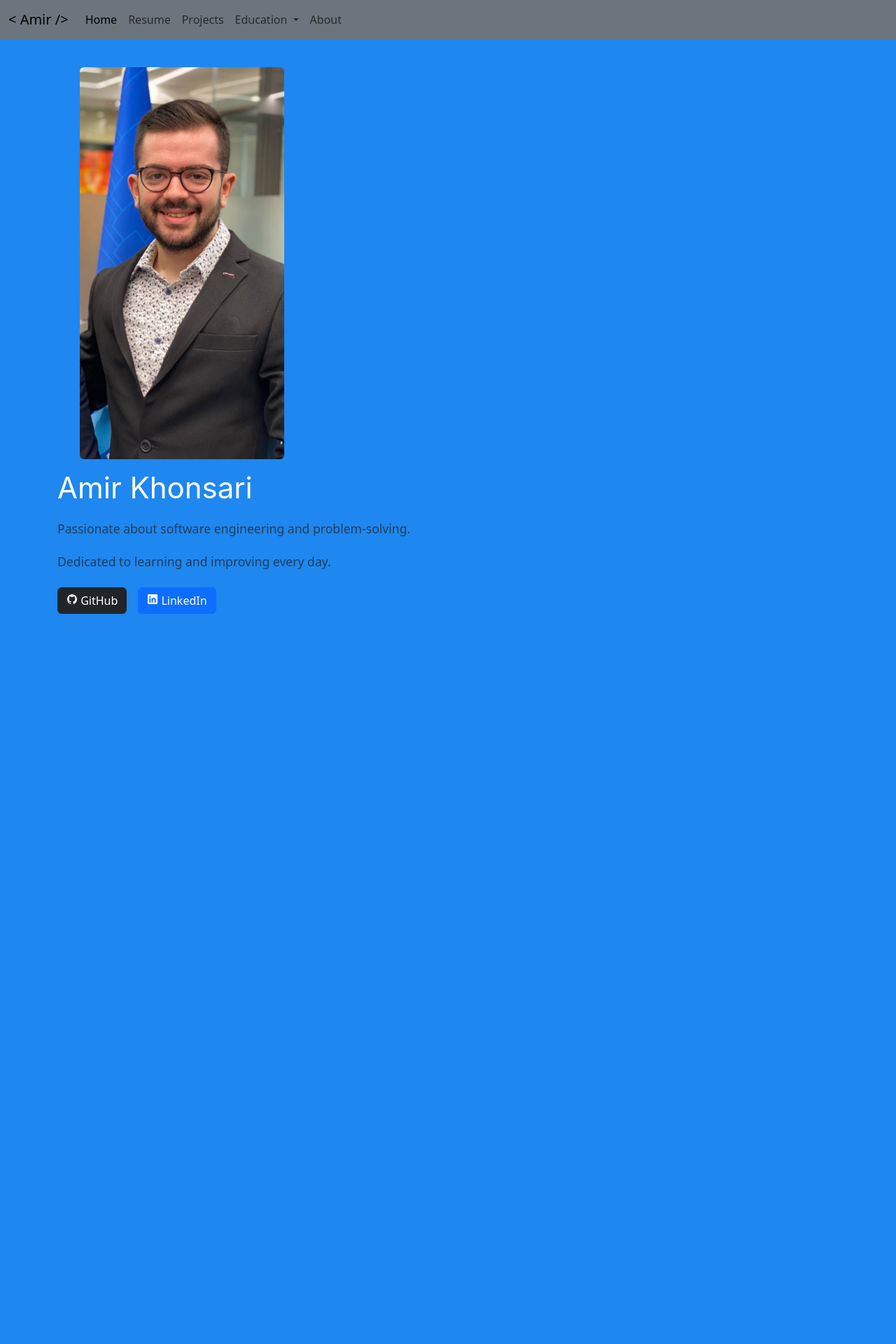
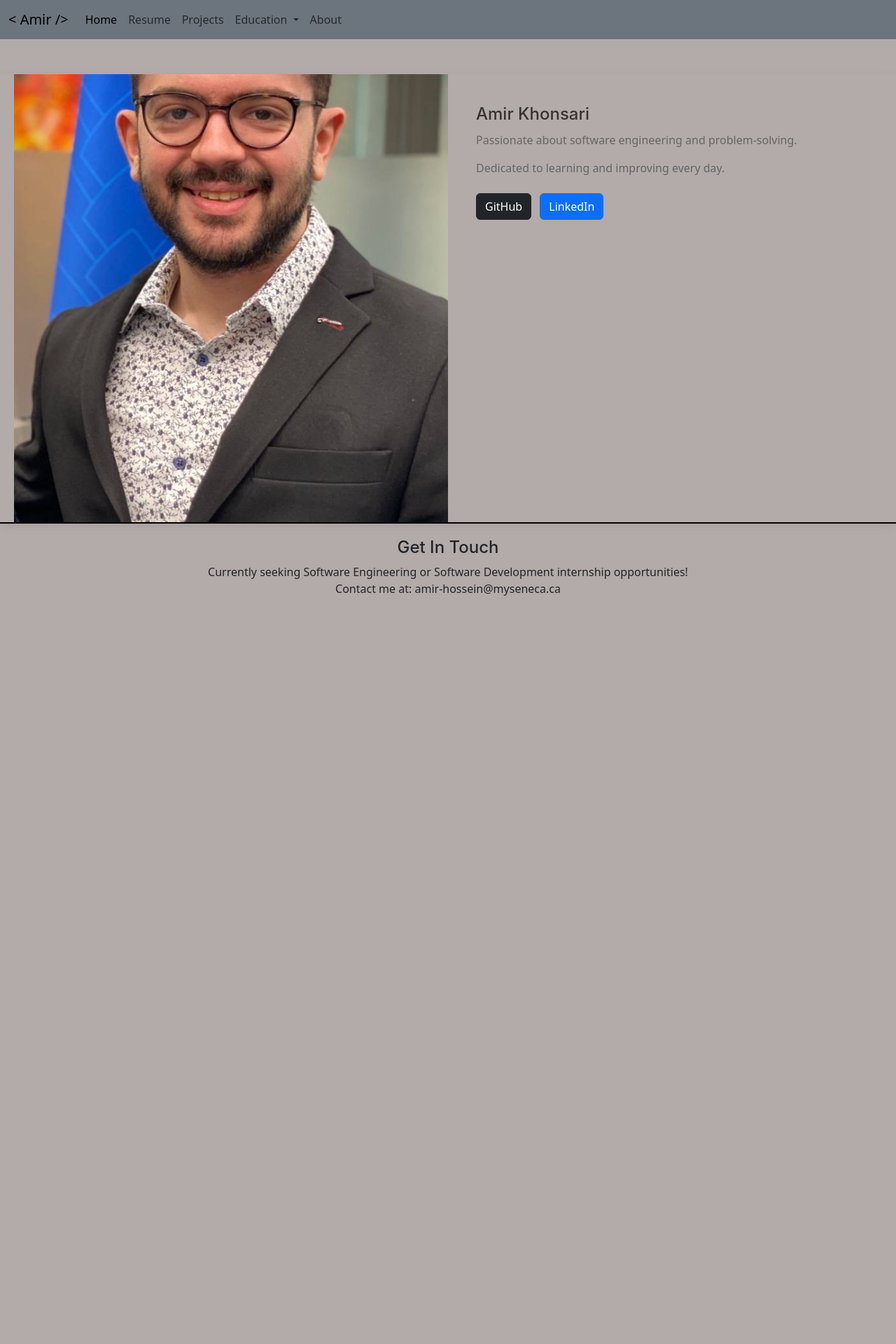
Before and after one commit to Amirhosseinmk/Portfolio, a Django app: page / in a window 1280 px wide. Shown: the top 1920 px of the page at 70% size. After the commit the page ends 851 px from the top, so only its background shows below. Run offline with Django 5.2, Linux system fonts and the light colour scheme; some libraries are stand-ins or nearby versions.

Commit message:
newStyle

```diff
--- a/static/styles/home.css
+++ b/static/styles/home.css
@@ -13,10 +13,15 @@
     transition: all 0.3s ease;
     margin-right: 10px;
 }
-.uk-panel{
-    height: 300vh;
-    margin-bottom: 30px;
+.uk-card{
+    height: 80vh;
+
 }
+.uk-card-footer{
+    border-top: 2px solid black;
+
+}
+
 
 .social-icon:hover {
     background-color: #144171;
@@ -33,36 +38,32 @@
 }
 
 html, body {
-    height: 100%;
+    height: 50%;
 }
 
-.uk-panel {
-    min-height: calc(140vh - 150px);
-    flex-direction: column;
-    justify-content: center;
-}
+
 
 footer {
     position: relative;
-    bottom: 100px;
+    bottom: 500px;
     width: 100%;
 }
-/* Ensure a consistent grid layout for smaller screens */
+
 .row {
     margin: 0 auto;
     display: flex;
     flex-wrap: wrap;
-    gap: 16px; /* Adjust gap between rows */
+    gap: 16px;
 }
 
-/* Ensure cards take up the full width on small screens */
+
 .col-12 {
     width: 100%;
 }
 
-/* Maintain equal spacing between cards */
+
 .card {
-    margin-bottom: 20px;
+    margin-bottom: 0px;
     box-shadow: 0 4px 6px rgba(0, 0, 0, 0.1);
     border-radius: 8px;
 }
--- /dev/null
+++ b/static/styles/project.css
@@ -0,0 +1,5 @@
+.userList{
+    background-color: rgb(179, 170, 170);
+    height: 500vh;
+
+}
--- a/template/home.html
+++ b/template/home.html
@@ -6,56 +6,55 @@
     <meta name="viewport" content="width=device-width, initial-scale=1.0">
     <title>Portfolio</title>
     <link rel="stylesheet" type="text/css" media="screen" href="{% static 'styles/home.css' %}">
+    <link rel="stylesheet" href="https://cdn.jsdelivr.net/npm/uikit@3.22.0/dist/css/uikit.min.css" />
     <link href="https://cdn.jsdelivr.net/npm/bootstrap@5.3.0/dist/css/bootstrap.min.css" rel="stylesheet">
-    <link rel="stylesheet" href="https://cdn.jsdelivr.net/npm/uikit@3.22.0/dist/css/uikit.min.css" />
-    <script type="module" src="https://cdn.jsdelivr.net/npm/ionicons@5.5.2/dist/ionicons/ionicons.esm.js"></script>
-    <script nomodule src="https://cdn.jsdelivr.net/npm/ionicons@5.5.2/dist/ionicons/ionicons.js"></script>
+    <script src="https://cdn.jsdelivr.net/npm/uikit@3.22.0/dist/js/uikit.min.js"></script>
+    <script src="https://cdn.jsdelivr.net/npm/uikit@3.22.0/dist/js/uikit-icons.min.js"></script>
+    <script src="https://cdn.jsdelivr.net/npm/bootstrap@5.3.0/dist/js/bootstrap.bundle.min.js"></script>
 </head>
-<body>
-    <!-- Navbar -->
+<body style="background-color: rgb(179, 170, 170);;">
     {% include 'navbar.html' %}
 
     <!-- Profile Section -->
-    <section class="uk-background-primary uk-light uk-padding uk-panel">
-        <div class="container">
-            <div class="row align-items-center">
+    <div class="uk-card uk-card-default uk-child-width-1-2@s uk-grid-collapse" uk-grid style="margin-top: 50px; padding: 0px 20px 0px 20px; background-color: rgb(179, 170, 170);">
         <!-- Image Section -->
-                <div class="col-md-4 text-center">
-                    <img src="{% static 'images/pic1.jpg' %}" alt="Profile Image" class="rounded img-fluid" style="max-height: 70vh;">
+        <div class="uk-card-media-left uk-cover-container">
+            <img src="{% static 'images/pic1.jpg' %}" alt="Profile Image" uk-cover style="height: 700px; width: min-content;">
+            <canvas width="100" height="500 px" ></canvas>
         </div>
         <!-- Text Section -->
-                <div class="col-md-8">
-                    <h1>Amir Khonsari</h1>
-                    <p class="text-muted">Passionate about software engineering and problem-solving.</p>
-                    <p class="text-muted">Dedicated to learning and improving every day.</p>
+        <div>
+            <div class="uk-card-body">
+                <h3 class="uk-card-title">Amir Khonsari</h3>
+                <p>Passionate about software engineering and problem-solving.</p>
+                <p>Dedicated to learning and improving every day.</p>
                 <!-- Social Links -->
-                    <div class="mt-4 d-flex gap-3">
-                        <a href="https://github.com/" target="_blank" class="btn btn-dark">
+                <div class="mt-4">
+                    <a href="https://github.com/Amirhosseinmk" target="_blank" class="btn btn-dark me-2">
                         <ion-icon name="logo-github"></ion-icon> GitHub
                     </a>
-                        <a href="https://linkedin.com/" target="_blank" class="btn btn-primary">
+                    <a href="https://linkedin.com/in/amirhossein-mohammadian-khonsari-a3aab9325" target="_blank" class="btn btn-primary">
                         <ion-icon name="logo-linkedin"></ion-icon> LinkedIn
                     </a>
                 </div>
             </div>
         </div>
     </div>
-    </section>
 
     <!-- Footer -->
-    <footer class="bg-secondary text-white text-center py-5" style="background-color: gray;">
-        <div class="container">
-            <h2 class="display-4 pb-3">Get In Touch</h2>
-            <p class="lead pb-3">
-                I am currently looking for Software Engineering or Software Development internship opportunities!
-                If you know of any position available or have any questions, please don't hesitate to contact me at:
-                <a class="text-decoration-none text-dark" href="mailto:amir-hossein@myseneca.ca">
+    <div class="uk-card-footer " style="margin-top:0px ;background-color: rgb(179, 170, 170);">
+        <div class="uk-container " style="text-align: center;">
+            <h4>Get In Touch</h4>
+            <p>
+                Currently seeking Software Engineering or Software Development internship opportunities! <br>
+                Contact me at:
+                <a href="mailto:amir-hossein@myseneca.ca" class="uk-link-reset">
                     amir-hossein@myseneca.ca
                 </a>
             </p>
         </div>
-    </footer>
+    </div>
 
-    <script src="https://cdn.jsdelivr.net/npm/bootstrap@5.3.0/dist/js/bootstrap.bundle.min.js"></script>
+    <script src="https://cdn.jsdelivr.net/npm/uikit@3.22.0/dist/js/uikit.min.js"></script>
 </body>
 </html>
--- a/template/projects.html
+++ b/template/projects.html
@@ -6,10 +6,11 @@
     <meta name="viewport" content="width=device-width, initial-scale=1.0">
     <title>Projects</title>
     <link href="https://cdn.jsdelivr.net/npm/bootstrap@5.3.0/dist/css/bootstrap.min.css" rel="stylesheet">
+    <link rel="stylesheet" type="text/css" media="screen" href="{% static 'styles/project.css' %}">
 </head>
 <body>
     {% include 'navbar.html' %}
-    <section class="userList">
+    <section class="userList" style="margin-top: 20px;">
         <div class="container">
             <div class="row g-4"> <!-- Grid system -->
                 {% for project in projects %}
```
Lines whose indentation alone changed are shown as unchanged.
